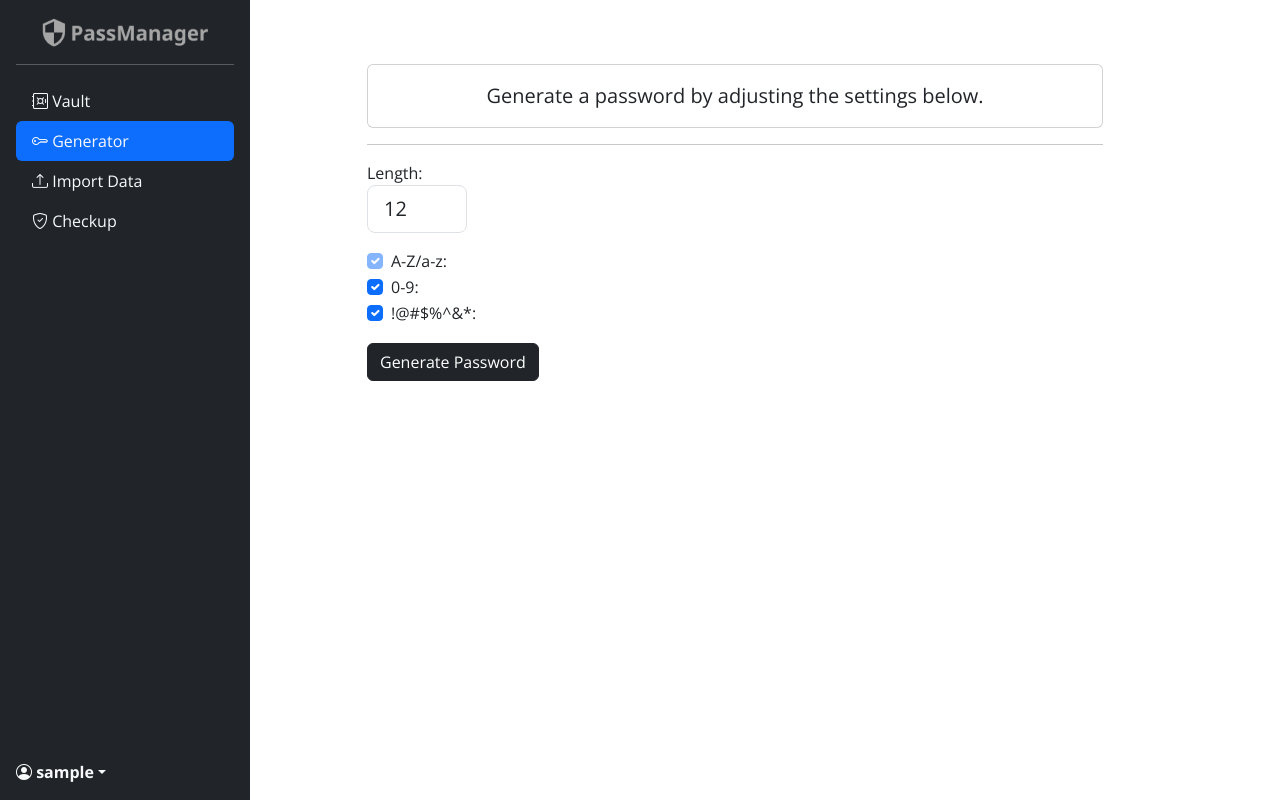
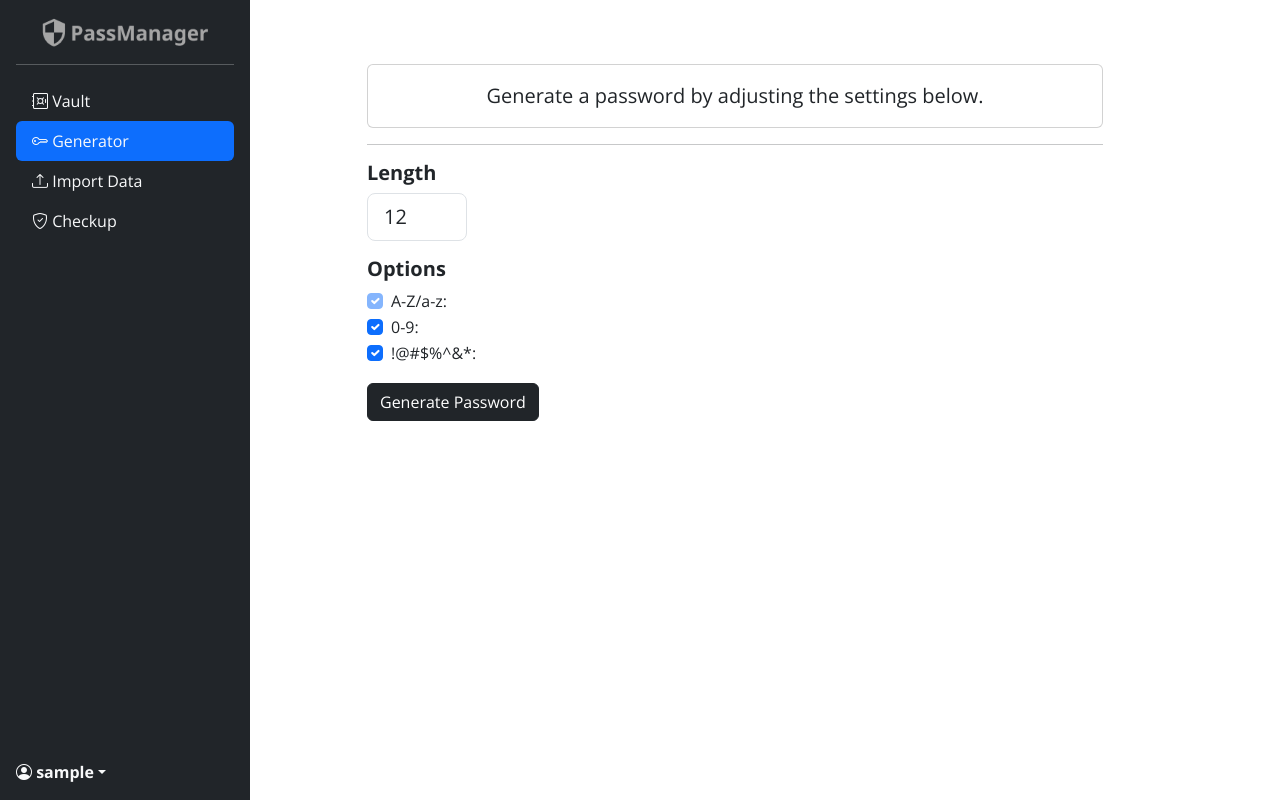
Before and after one commit to KafetzisThomas/PassManagerWeb, a Django app: page /password_generator/ in a window 1280 px wide. Run offline with Django 5.2, Linux system fonts and the light colour scheme; the visitor is signed in with stand-in values (Sample User, id 1); parts of the project's set-up code (start-up, migrations or seed data) failed here and were passed over; some libraries are stand-ins or nearby versions.

Commit message:
Add h5 tags for generator form sections

```diff
--- a/passmanager/templates/passmanager/password_generator.html
+++ b/passmanager/templates/passmanager/password_generator.html
@@ -18,7 +18,7 @@
             </div>
             <hr>
             <div class="form-group mb-3">
-                {{ form.length.label_tag }}
+                <h5 class="fw-bold">Length</h5>
                 {{ form.length }}
                 {% for error in form.length.errors %}
                     <div class="invalid-feedback">
@@ -26,6 +26,7 @@
                     </div>
                 {% endfor %}
             </div>
+            <h5 class="fw-bold">Options</h5>
             <div class="form-check">
                 {{ form.letters }}
                 {{ form.letters.label_tag }}
```
